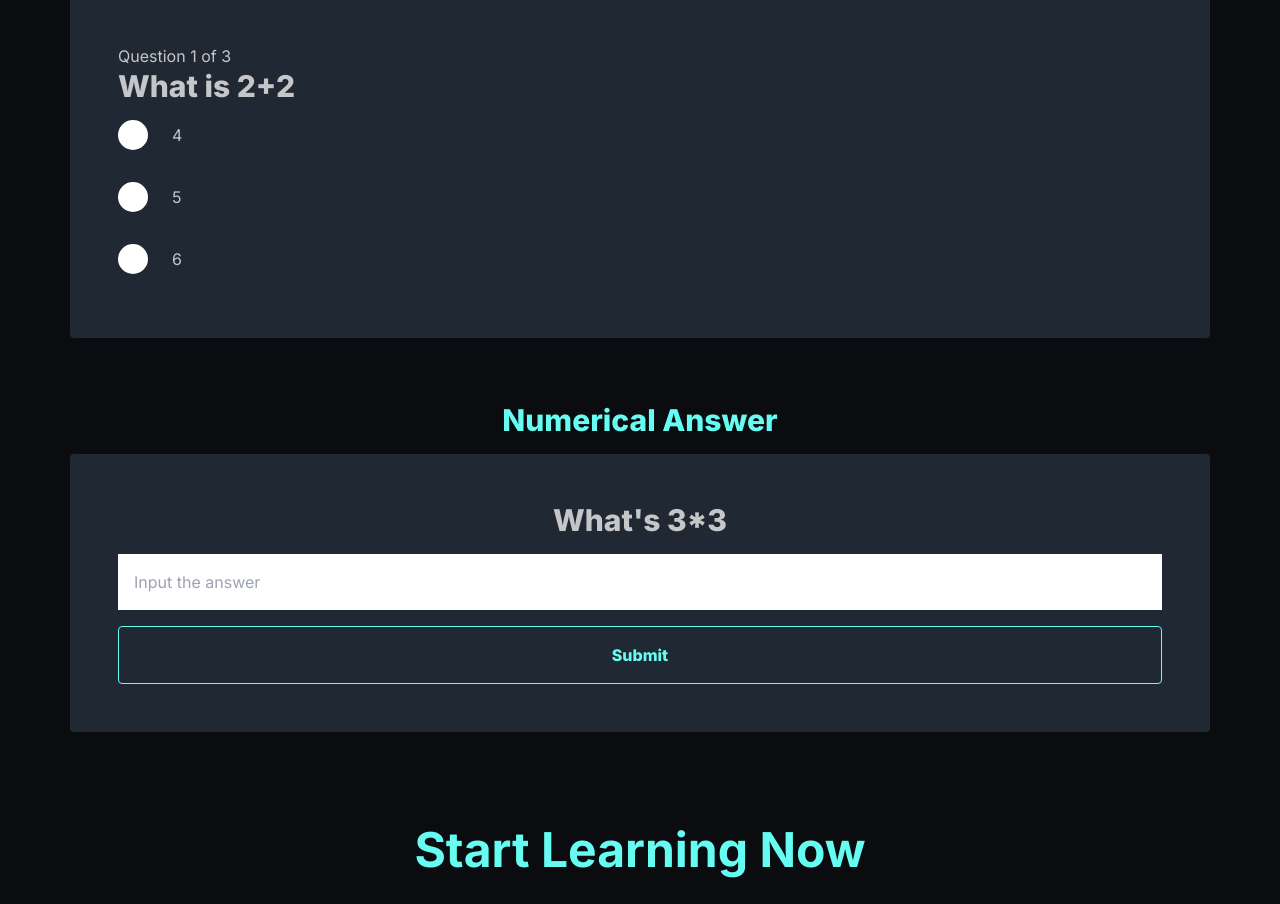
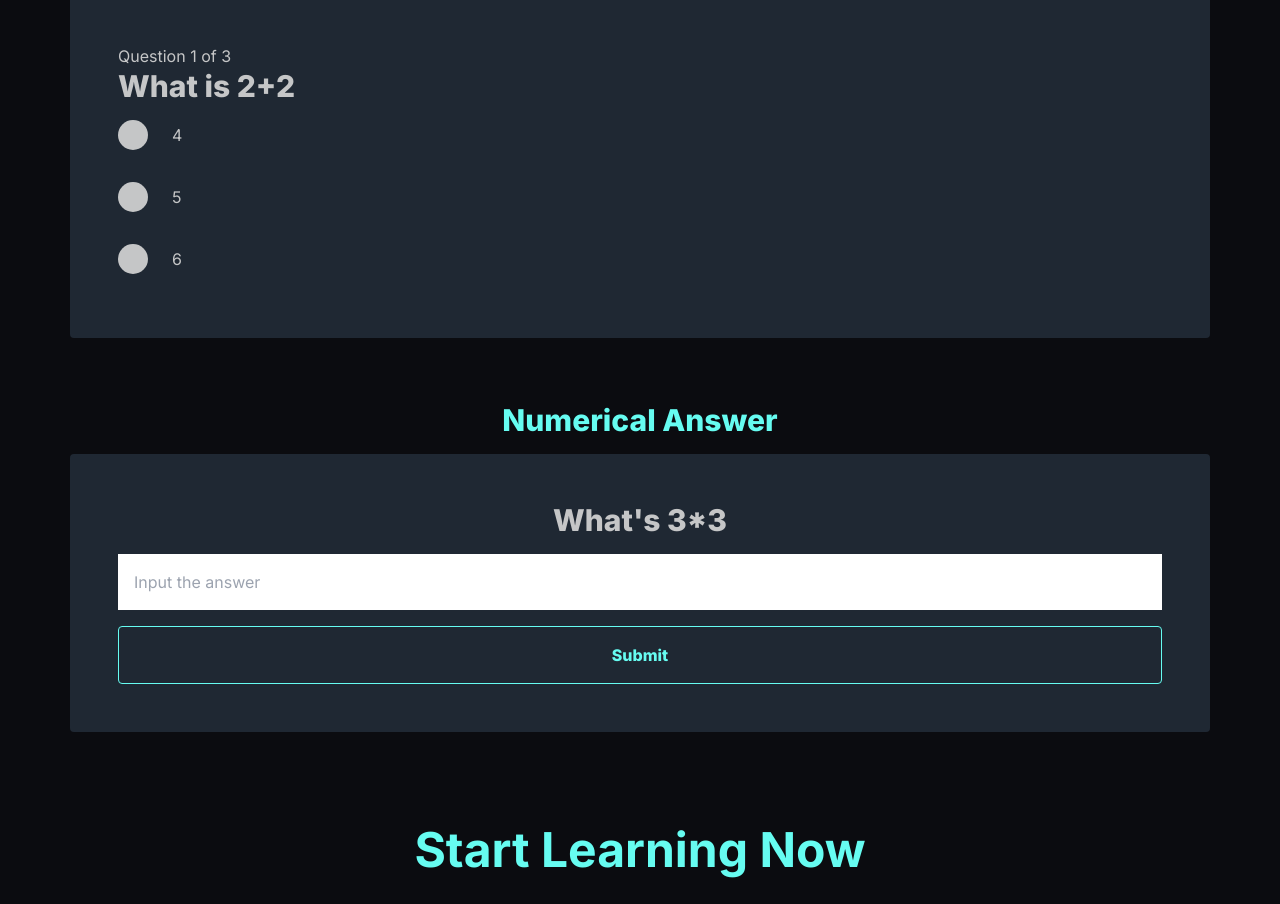
Before and after one commit to JPG-dev/course-site-show, a Next.js app: page /firstCourse in a window 1280 px wide. Shown: the part 2542-3446 px from the top of the page. Built offline with nearby package versions, Linux system fonts and the light colour scheme.

Commit message:
checkbox and input color

```diff
--- a/src/app/globals.css
+++ b/src/app/globals.css
@@ -41,6 +41,10 @@ button, .button {
   transition: 0.3s;
 }
 
+input {
+  color: var(--background-color);
+}
+
 button:hover {
   opacity: 0.8
 }
@@ -81,10 +85,15 @@ h1, h2, h3, h4, h5 {
 }
 
 .checkbox {
-  background: white;
+  background-color: var(--gray-color);
   width: 30px;
   height: 30px;
   border-radius: 50%;
+  transition: 0.3s;
+}
+
+.checkbox:hover {
+  background-color: var(--teal-color);
 }
 
 .bg {
```
